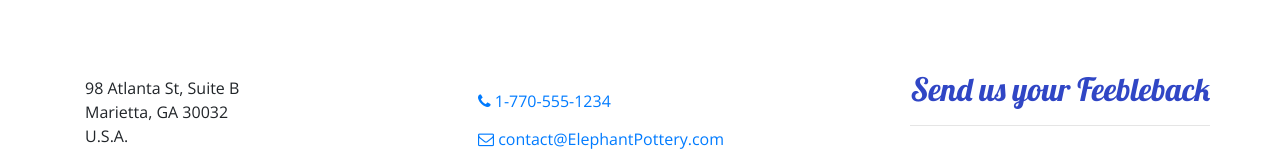
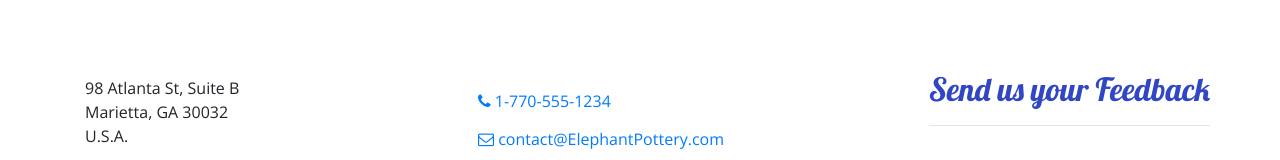
Before and after one commit to jessicjames/lilelephantpottery, a React (Create React App) app: page /contactus in a window 1280 px wide. Shown: the part 501-661 px from the top of the page. Built offline with nearby package versions, Linux system fonts and the light colour scheme.

Commit message:
corrected typo, cleaned up comments

```diff
--- a/src/components/ContactComponent.js
+++ b/src/components/ContactComponent.js
@@ -122,10 +122,9 @@ class Contact extends Component {
                     </div>
 
                     {/* contact form */}
-                    {/* I'd love to put this in a modal */}
                     <div className="row row-content">
                         <div className="col-12">
-                            <h2>Send us your Feebleback</h2>
+                            <h2>Send us your Feedback</h2>
                             <hr />
                         </div>
                     </div>
```
Also changed, not shown: 1 other file (tests, documents, lock files or other folders).
